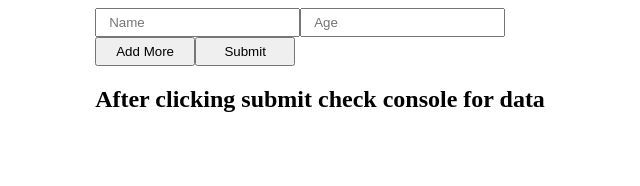
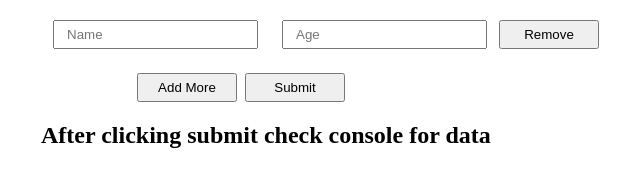
Before and after one commit to acciojob/dynamic-fields-warishshahbaz, a React app: page / in a window 1280 px wide. Shown: the whole page, without its empty margins (320-960 px from the left). Built offline with nearby package versions, Linux system fonts and the light colour scheme.

Commit message:
enahnced

```diff
--- a/src/components/PersonalForm.js
+++ b/src/components/PersonalForm.js
@@ -43,14 +43,14 @@ const PersonForm = () => {
             onChange={(e) => handleInputChange(index, e)}
             placeholder="Age"
           />
-          {index > 0 && (
-            <button onClick={() => handleRemoveField(index)}>Remove</button>
-          )}
+
+          <button onClick={() => handleRemoveField(index)}>Remove</button>
         </div>
       ))}
-      <div className="btn_boxs"></div>
-      <button onClick={handleAddField}>Add More</button>
-      <button onClick={handleSubmit}>Submit</button>
+      <div className="btn_boxs">
+        <button onClick={handleAddField}>Add More</button>
+        <button onClick={handleSubmit}>Submit</button>
+      </div>
     </div>
   );
 };
--- a/src/styles/App.css
+++ b/src/styles/App.css
@@ -18,10 +18,16 @@ button {
 button {
   width: 100px;
 }
+.box input {
+  margin: 12px;
+}
 .btn_boxs {
   width: 400px;
   display: flex;
   justify-content: center;
   gap: 12;
-  background-color: beige;
+  margin-top: 12px;
 }
+.btn_boxs button {
+  margin: 0px 4px;
+}
```
